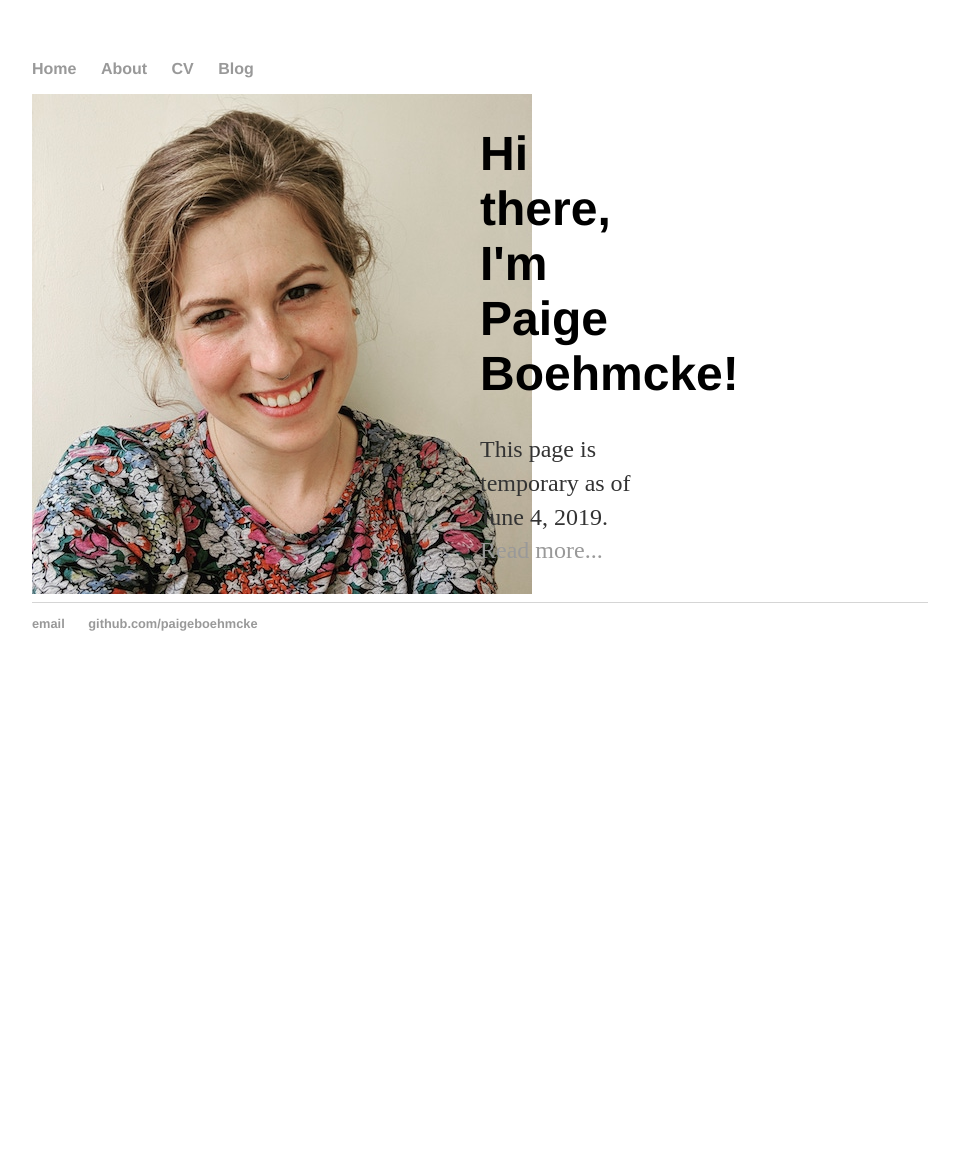
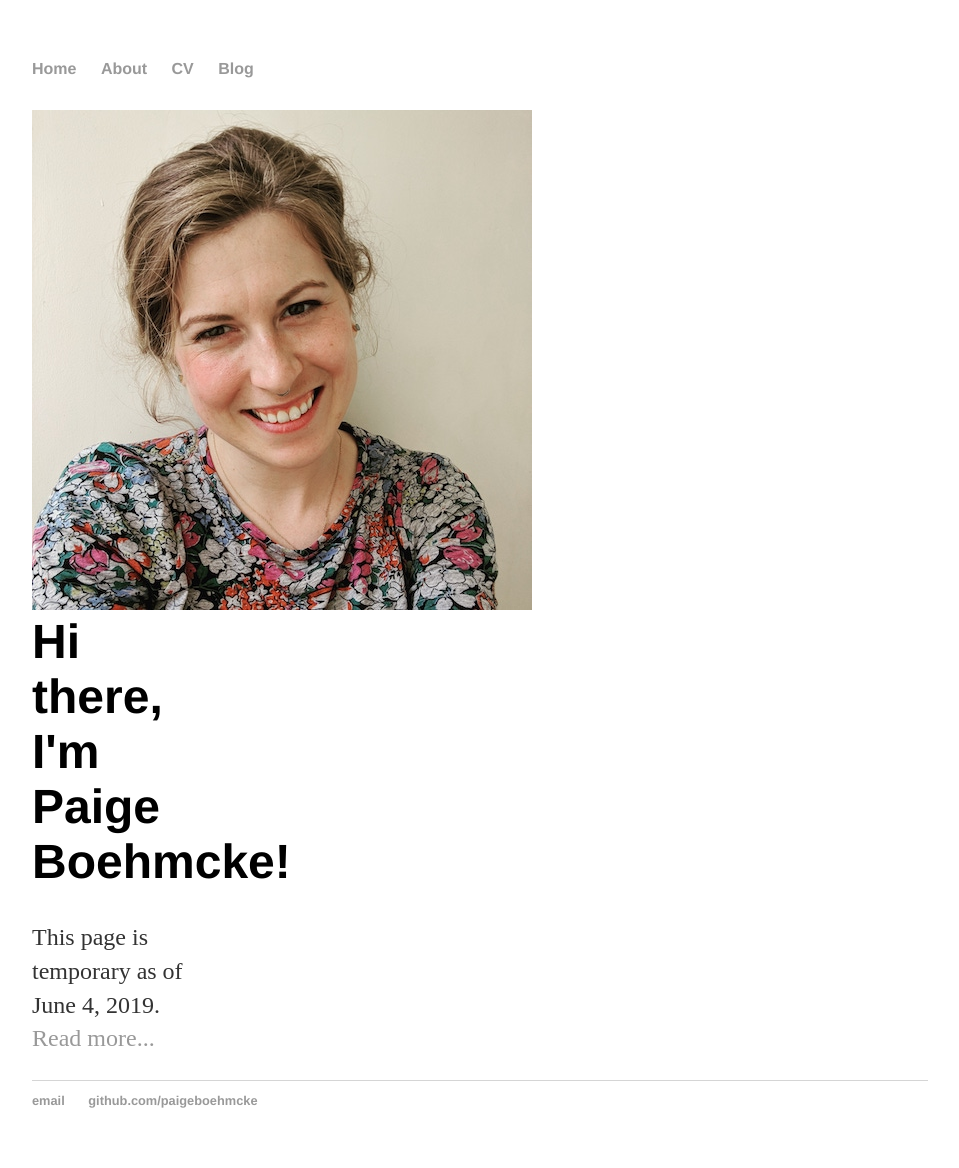
Before and after one commit to paigeboehmcke/paigeboehmcke.github.io, a Jekyll site: the page built from index.html, in a window 1280 px wide. Shown: the whole page, without its empty margins (160-1119 px from the left). Built offline with Jekyll 4.4.1, drawn with Linux system fonts in a browser that asks for light colours; before the commit the page ends 900 px from its top, so only the background shows below that.

Commit message:
Update index.html

```diff
--- a/index.html
+++ b/index.html
@@ -2,12 +2,12 @@
 layout: default
 title: Paige Boehmcke
 ---
-<div class="blurb" style="display: inline-block;">
-	<div style="float: left; display: inline; width: 50%;">
-		<img src="/images/headshot.jpg" alt="paige headshot">
-		</div>
-	<div style="float: left; display: inline; width: 20%;">
-		<h1>Hi there, I'm Paige Boehmcke!</h1>
-		<p>This page is temporary as of June 4, 2019. <a href="/about">Read more...</a></p>
+<!-- <div class="blurb" style="display: inline-block;"> -->
+<div style="float: left; width: 50%;">
+	<img src="/images/headshot.jpg" alt="paige headshot">
 	</div>
-</div><!-- /.blurb -->
+<div style="align: left; width: 20%;">
+	<h1>Hi there, I'm Paige Boehmcke!</h1>
+	<p>This page is temporary as of June 4, 2019. <a href="/about">Read more...</a></p>
+</div>
+<!-- </div> /.blurb -->
```
